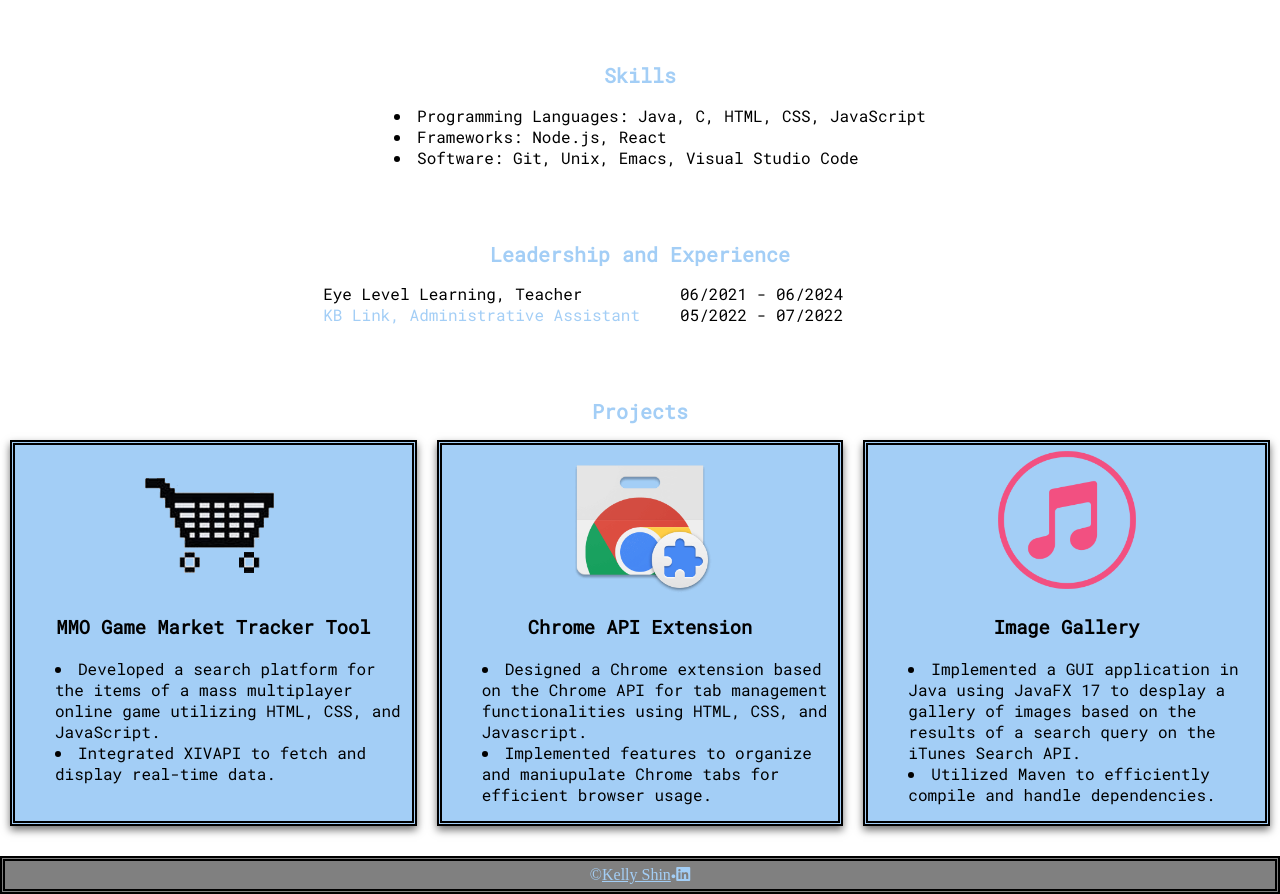
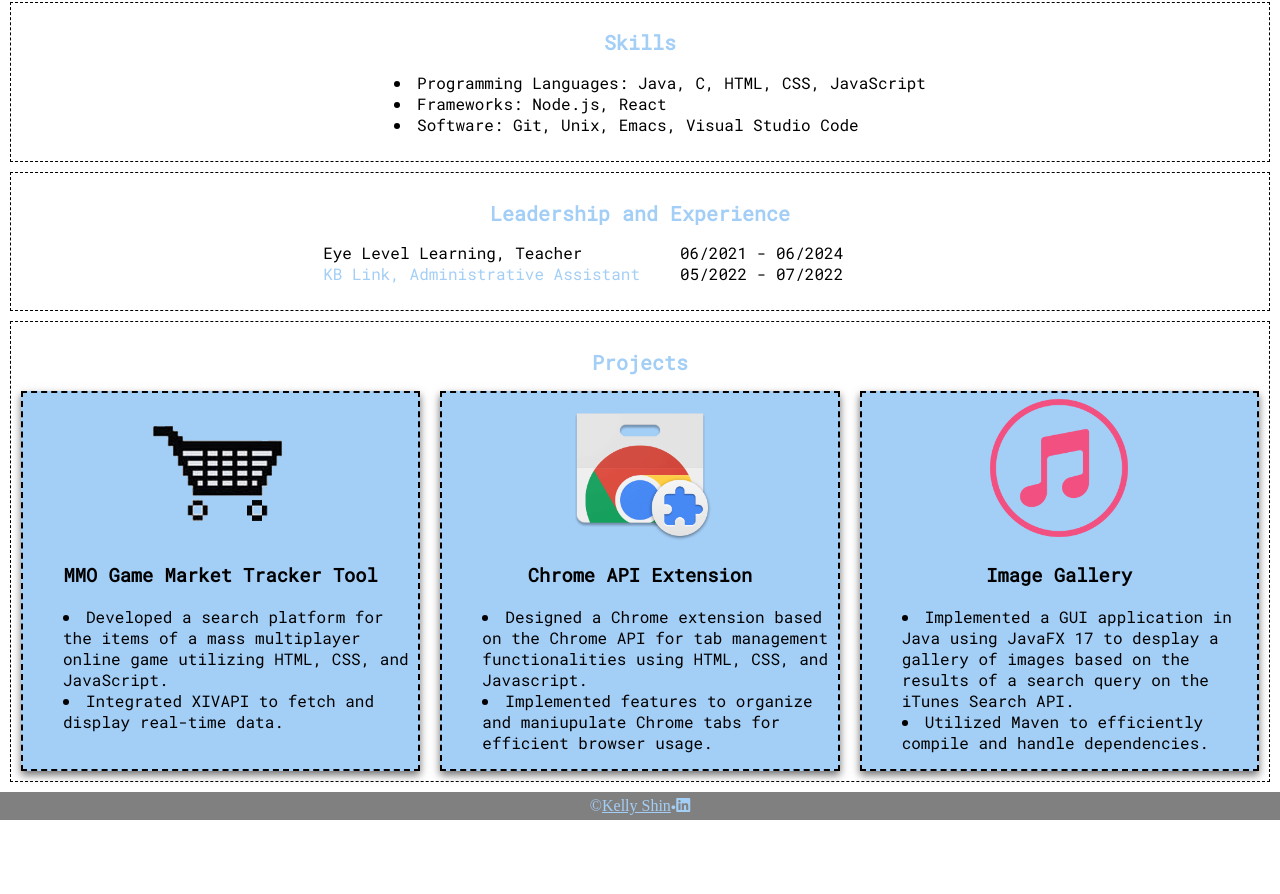
Before and after one commit to ks37420/ks37420.github.io, a plain HTML site: page index.html in a window 1280 px wide. Shown: the part 723-1617 px from the top of the page. After the commit the page ends 1543 px from the top, so only its background shows below. Drawn offline with Linux system fonts and the light colour scheme.

Commit message:
Add files via upload

```diff
--- a/css/style.css
+++ b/css/style.css
@@ -9,7 +9,7 @@ nav {
     color: white;
     display: flex;
     justify-content: space-between;
-    border: double 5px black;
+    border: double 0px black;
 }
 
 nav p, nav a {
@@ -28,7 +28,7 @@ footer {
     color: white;
     display: flex;
     justify-content: center;
-    border: double 5px #000000;
+    border: double 0px #000000;
     padding: 5px;
 }
 
@@ -74,6 +74,8 @@ section {
     margin-bottom: 20px;
     padding: 10px;
     font-family: 'Roboto Mono', monospace;
+    border: dashed 1px;
+    margin: 10px;
 }
 
 /* Section Headings */
@@ -120,14 +122,15 @@ dl dd{
 .three-col {
     display: grid;
     grid-template-columns: repeat(3, 1fr);
-    gap: 20px
+    gap: 20px;
 }
 
 .card {
-    border: double 5px black;
+    border: dashed 2px black;
     background-color: #a3cef6;
     font-family: 'Roboto Mono', monospace;
     box-shadow: 0 4px 8px 0 #707070;
+    justify-self: center;
 }
 
 .card img {
```
